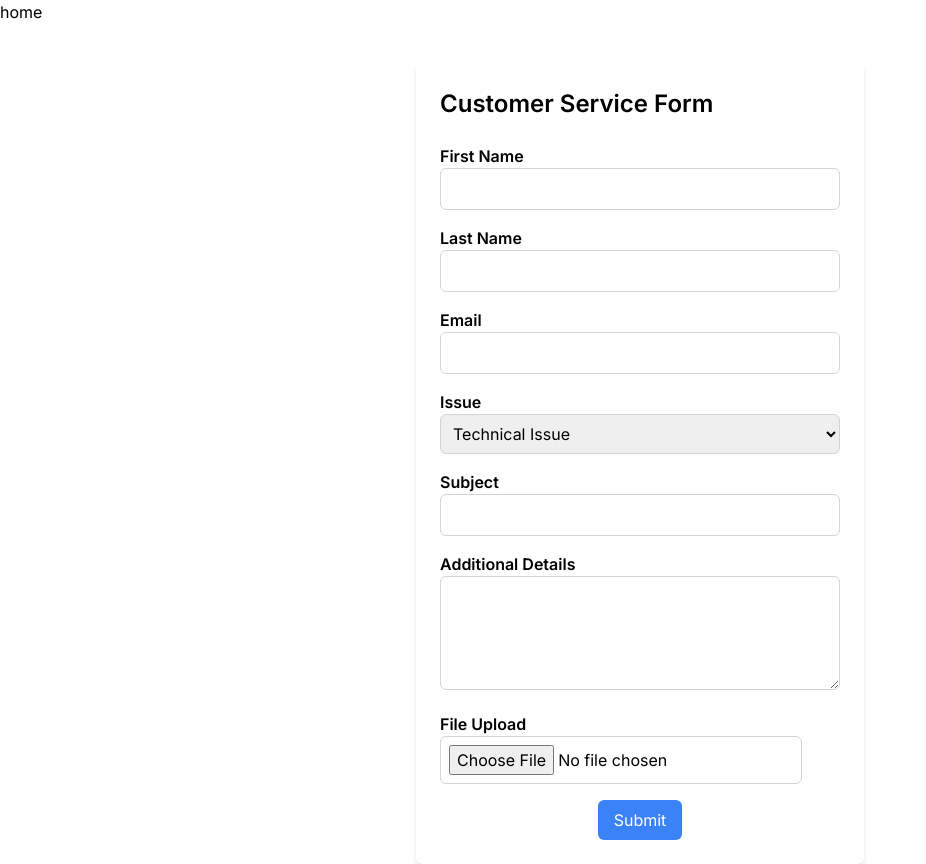
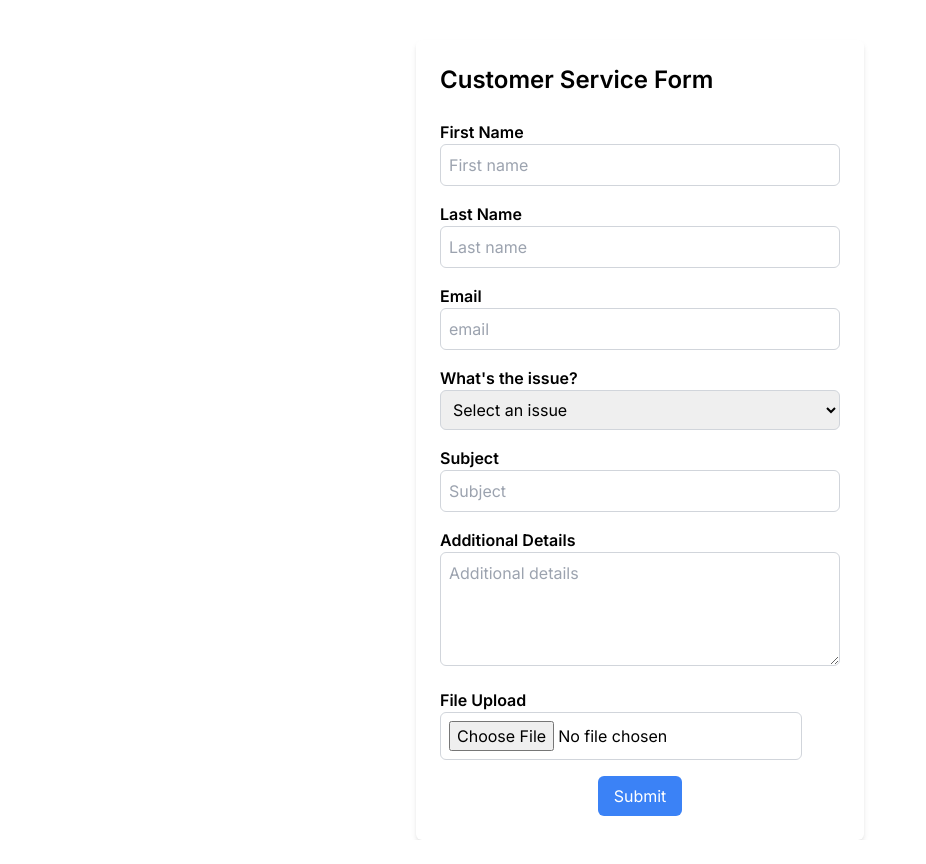
Before and after one commit to WasathAtEC/customer-feedback-chatbot, a Next.js app in the folder chatbot/: page / in a window 1280 px wide. Shown: the whole page, without its empty margins (0-926 px from the left). After the commit the page ends 840 px from the top, so only its background shows below. Built offline with nearby package versions, Linux system fonts and the light colour scheme.

Commit message:
feat: Add individual useState for form fields

```diff
--- a/chatbot/src/app/components/cutomerServiceForm.jsx
+++ b/chatbot/src/app/components/cutomerServiceForm.jsx
@@ -1,16 +1,46 @@
-import React from 'react';
+"use client";
+
+import React, { useState } from 'react';
 
 const CustomerServiceForm = () => {
+
+  const [fname, setFname] = useState('');
+  const [lname, setLname] = useState('');
+  const [email, setEmail] = useState('');
+  const [issue, setIssue] = useState('');
+  const [subject, setSubject] = useState('');
+  const [details, setDetails] = useState('');
+  const [file, setFile] = useState(null);
+
+  const handleFileChange = (e) => {
+    const selectFile = e.target.files[0];
+    setFile(selectFile);
+  };
+
+  const handleSubmit = (e) => {
+    e.preventDefault();
+
+    console.log(fname);
+    console.log(lname);
+    console.log(email);
+    console.log(issue);
+    console.log(subject);
+    console.log(details);
+
+  };
+
   return (
     <div className="max-w-md mx-auto mt-10 p-6 bg-white shadow-md rounded-md">
       <h1 className="text-2xl font-semibold mb-6">Customer Service Form</h1>
-      <form>
+      <form onSubmit={handleSubmit}>
         <div className="mb-4">
           <label htmlFor="fname" className="block font-semibold">First Name</label>
           <input
             type="text"
             id="fname"
-            name="fname"
+            placeholder='First name'
+            onChange={(e) => setFname(e.target.value)}
+            value={fname}
             className="w-full border border-gray-300 p-2 rounded-md"
             required
           />
@@ -20,7 +50,9 @@ const CustomerServiceForm = () => {
           <input
             type="text"
             id="lname"
-            name="lname"
+            placeholder="Last name"
+            onChange={(e) => setLname(e.target.value)}
+            value={lname}
             className="w-full border border-gray-300 p-2 rounded-md"
             required
           />
@@ -30,16 +62,19 @@ const CustomerServiceForm = () => {
           <input
             type="email"
             id="email"
-            name="email"
+            placeholder='email'
+            onChange={(e) => setEmail(e.target.value)}
+            value={email}
             className="w-full border border-gray-300 p-2 rounded-md"
             required
           />
         </div>
         <div className="mb-4">
-          <label htmlFor="issue" className="block font-semibold">Issue</label>
+          <label htmlFor="issue" className="block font-semibold">What's the issue?</label>
           <select
             id="issue"
-            name="issue"
+            onChange={(e) => setIssue(e.target.value)}
+            value={issue}
             className="w-full border border-gray-300 p-2 rounded-md"
             required
           >
@@ -54,7 +89,9 @@ const CustomerServiceForm = () => {
           <input
             type="text"
             id="subject"
-            name="subject"
+            placeholder='Subject'
+            onChange={(e) => setSubject(e.target.value)}
+            value={subject}
             className="w-full border border-gray-300 p-2 rounded-md"
             required
           />
@@ -63,7 +100,9 @@ const CustomerServiceForm = () => {
           <label htmlFor="details" className="block font-semibold">Additional Details</label>
           <textarea
             id="details"
-            name="details"
+            placeholder='Additional details'
+            onChange={(e) => setDetails(e.target.value)}
+            value={details}
             rows="4"
             className="w-full border border-gray-300 p-2 rounded-md"
           ></textarea>
@@ -74,6 +113,7 @@ const CustomerServiceForm = () => {
             type="file"
             id="file"
             name="file"
+            onChange={handleFileChange}
             className="border border-gray-300 p-2 rounded-md"
           />
         </div>
--- a/chatbot/src/app/page.jsx
+++ b/chatbot/src/app/page.jsx
@@ -2,7 +2,8 @@ import CustomerServiceForm from "./components/cutomerServiceForm";
 
 export default function Home() {
   return (
-    <><div>home</div>
-    <CustomerServiceForm /></>
+    <>
+    <CustomerServiceForm />
+    </>
   )
 }
```
